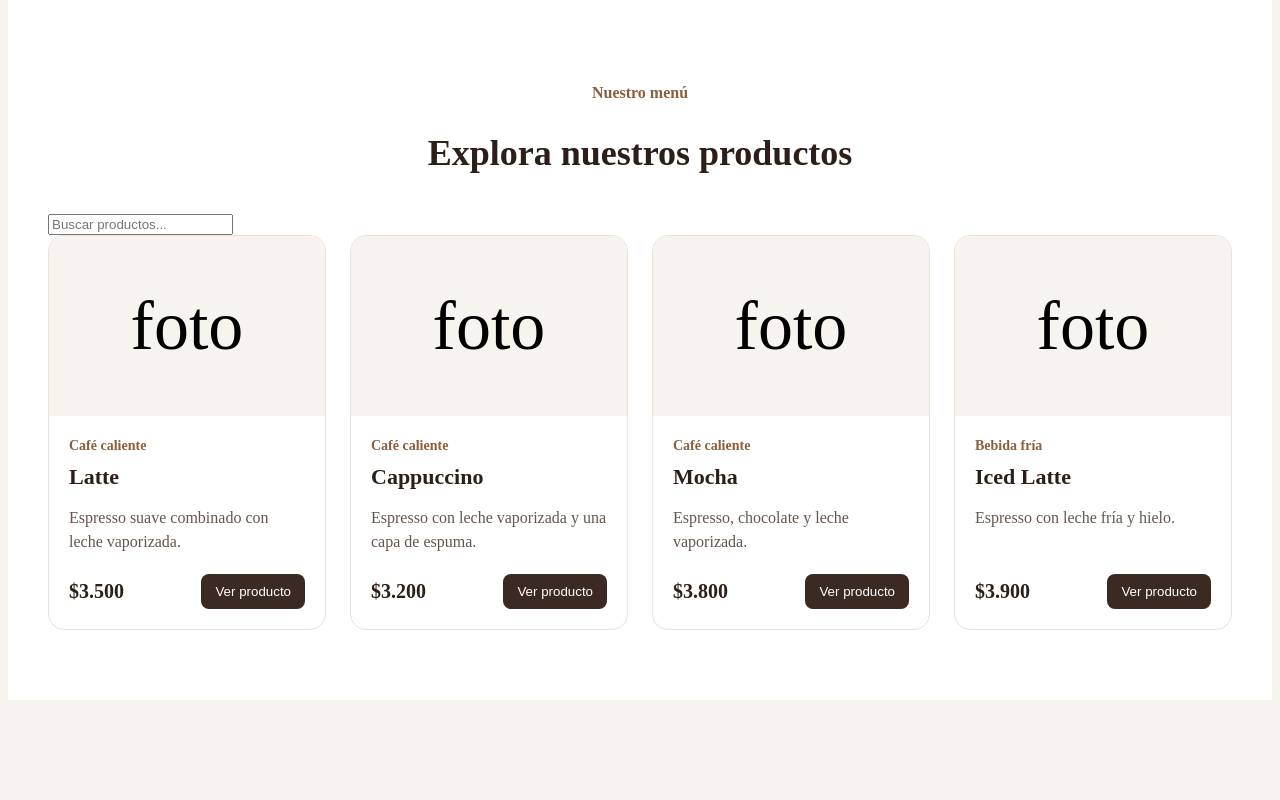
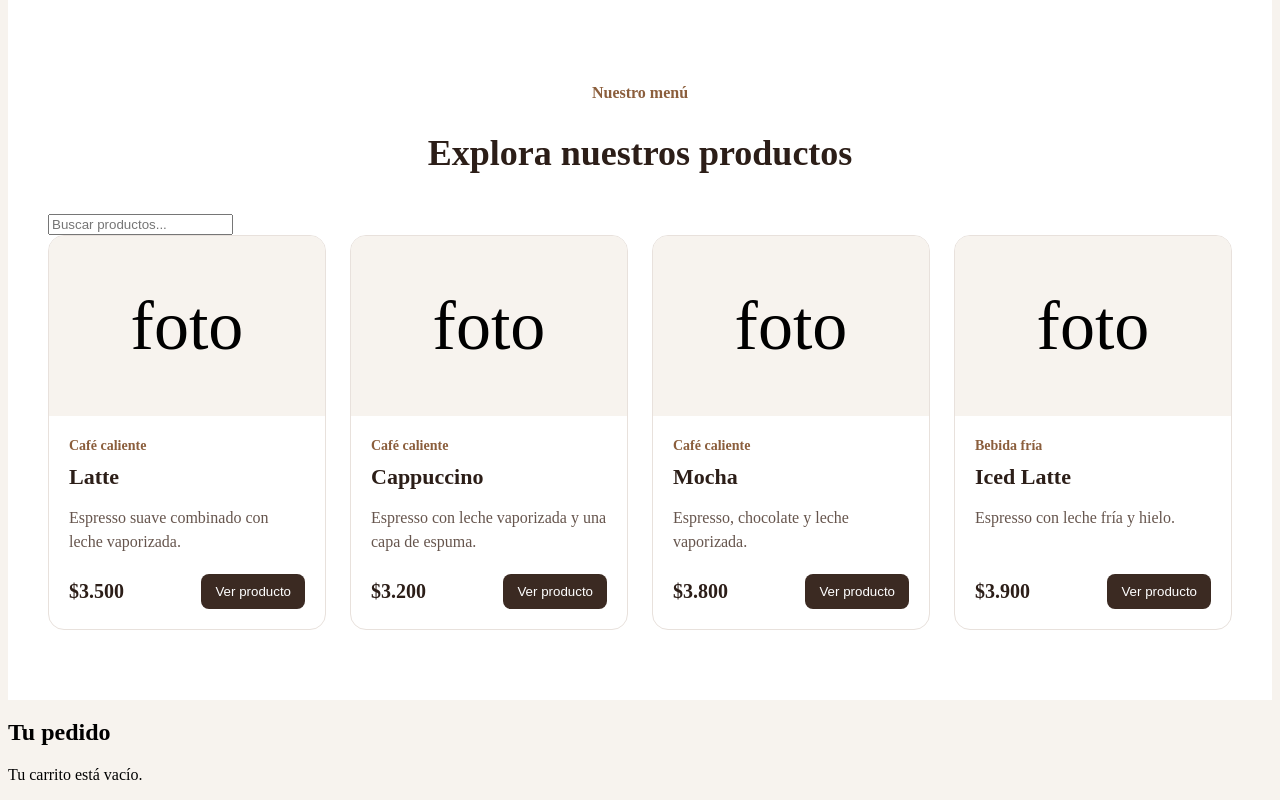
Before and after one commit to MrNittram/Sistema-Cafeteria, a React (Vite) app: page / in a window 1280 px wide. Shown: the part 310-1110 px from the top of the page. Before the commit the page ends 1018 px from the top, so only its background shows below. Built offline with nearby package versions, Linux system fonts and the light colour scheme.

Commit message:
implementacion inicial del carrito

```diff
--- a/src/App.jsx
+++ b/src/App.jsx
@@ -6,6 +6,7 @@ import Hero from './components/Hero'
 import ProductoCard from './components/ProductoCard'
 import Buscador from './components/Buscador'
 import ProductoDetalle from './components/ProductoDetalle'
+import Carrito from './components/Carrito'
 
 const productos = [
   {
@@ -41,7 +42,7 @@ const productos = [
 function App() {
   const [busqueda, setBusqueda] = useState('')
   const [productoSeleccionado, setProductoSeleccionado] = useState(null)
-
+  const [carrito, setCarrito] = useState([])
   const productosFiltrados = productos.filter((producto) =>
     producto.nombre.toLowerCase().includes(busqueda.toLowerCase())
   )
@@ -76,10 +77,12 @@ function App() {
           ))}
         </div>
       </section>
+      <Carrito carrito={carrito} />
       {productoSeleccionado && (
         <ProductoDetalle
         producto={productoSeleccionado}
         cerrarDetalle={() => setProductoSeleccionado(null)}
+        agregarAlCarrito={agregarAlCarrito}
         />
       )}
     </>
--- /dev/null
+++ b/src/components/Carrito.jsx
@@ -0,0 +1,35 @@
+function Carrito({ carrito }) {
+    const total = carrito.reduce(
+      (suma, producto) => suma + producto.precio,
+      0
+    )
+
+    return (
+      <section className="carrito">
+        <h2>Tu pedido</h2>
+
+        {carrito.length === 0 ? (
+          <p>Tu carrito está vacío.</p>
+        ) : (
+          <>
+            {carrito.map((producto, index) => (
+              <div className="carrito__producto" key={index}>
+                <span>{producto.nombre}</span>
+
+                <strong>
+                  ${producto.precio.toLocaleString('es-CL')}
+                </strong>
+              </div>
+            ))}
+
+            <div className="carrito__total">
+              <span>Total</span>
+              <strong>${total.toLocaleString('es-CL')}</strong>
+            </div>
+          </>
+        )}
+      </section>
+    )
+  }
+
+  export default Carrito
--- a/src/components/ProductoDetalle.jsx
+++ b/src/components/ProductoDetalle.jsx
@@ -1,4 +1,4 @@
-function ProductoDetalle({producto, cerrarDetalle}){
+function ProductoDetalle({producto, cerrarDetalle, agregarAlCarrito}){
     return(
         <div className="detalle-fondo">
             <div className="detalle">
@@ -24,6 +24,12 @@ function ProductoDetalle({producto, cerrarDetalle}){
                     ${producto.precio.toLocaleString("es-CL")}
                 </strong>
 
+                <button className="detalle__agregar"
+                onClick={() => agregarAlCarrito(producto)}
+                >
+                    agregar al carrito
+                </button>
+
             </div>
 
         </div>
```
